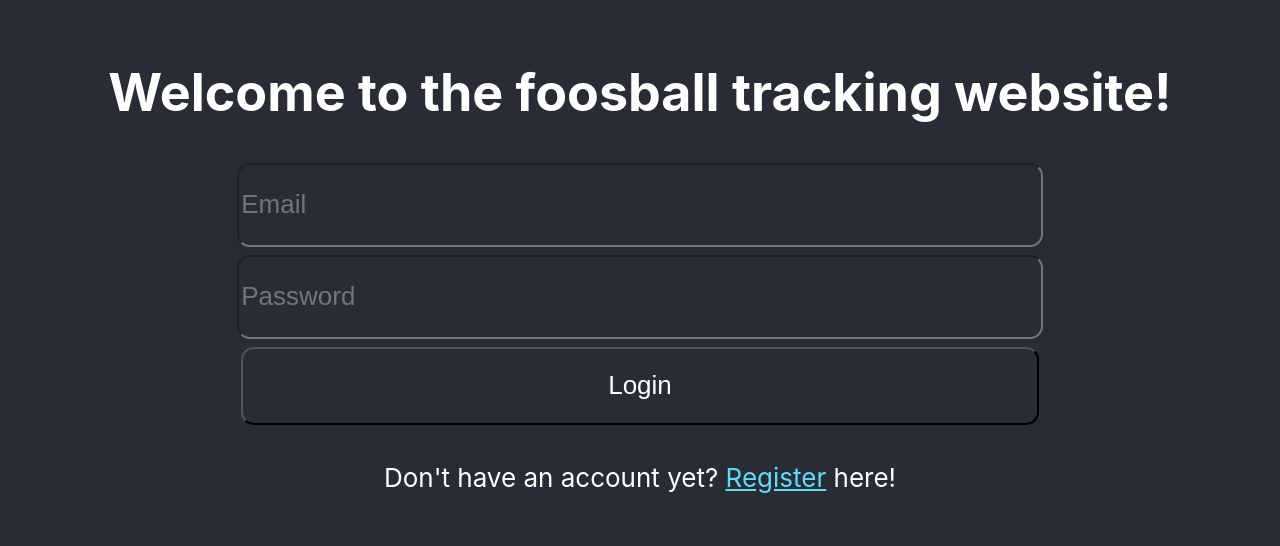
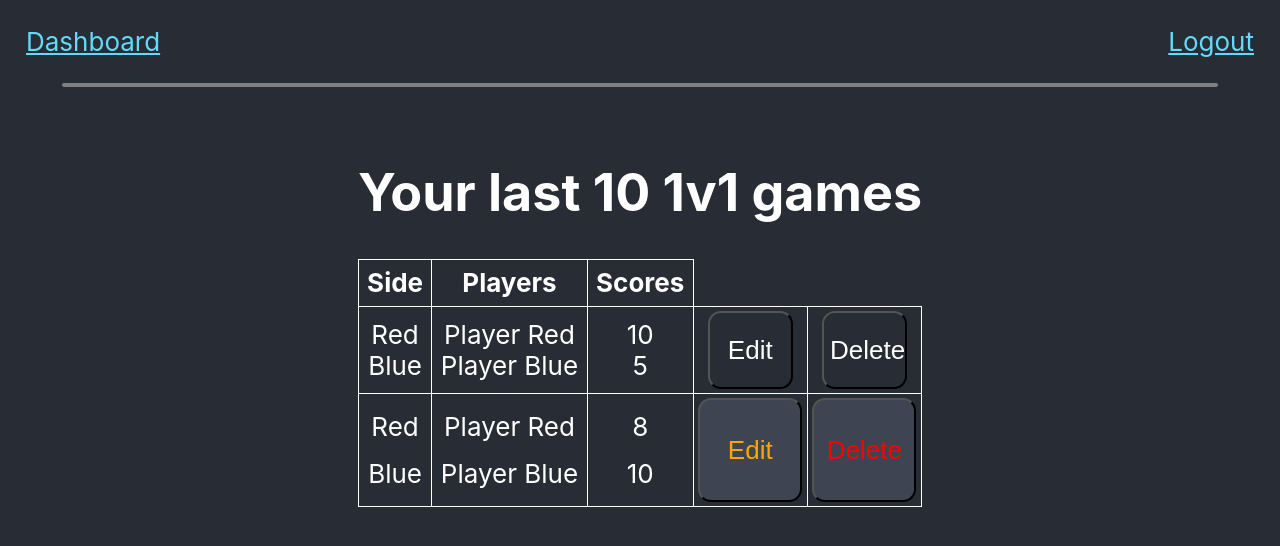
Before and after one commit to MartMonster/Software-Engineering-Belsimpel, a React (Create React App) app in the folder foosball-front-end/: page /LastGames1v1/self in a window 1280 px wide. Before the commit this address led to /login. Shown: the top 546 px of the page. Built offline with nearby package versions, Linux system fonts and the light colour scheme.

Commit message:
making games is now possible

```diff
--- a/foosball-front-end/src/App.css
+++ b/foosball-front-end/src/App.css
@@ -176,3 +176,39 @@ th {
   text-align: right;
   margin: 1em 1em .5em 0em;
 }
+
+.editButton {
+  background-color: #3E4451;
+  /* background-color: orange; */
+  color: black;
+  color: #61dafb;
+  color: orange;
+  height: 4em;
+  width: 4em;
+}
+
+.deleteButton {
+  background-color: #3E4451;
+  /* background-color: red; */
+  color: black;
+  color: #61dafb;
+  color: red;
+  height: 4em;
+  width: 4em;
+}
+
+.tableCol {
+  display:"flex";
+  flex-direction:"column";
+  justify-content: center;
+  padding: 0;
+  margin: 0;
+}
+
+.tableCol p {
+  margin: 0;
+}
+
+.outerTable th {
+  padding: .3em;
+}
--- a/foosball-front-end/src/components/axios.tsx
+++ b/foosball-front-end/src/components/axios.tsx
@@ -222,3 +222,51 @@ export async function getOwnTeams() {
     });
     return teams;
 }
+
+export async function makeGame1v1(player2_username:string, player1_score:number, player2_score:number, player1_side:number) {
+    let b:boolean = false;
+    await axios.post('games1v1', {
+        headers: {
+            Accept: 'application/json'
+        },
+        player2_username,
+        player1_score,
+        player2_score,
+        player1_side
+    })
+    .then(response => {
+        console.log(response);
+        if (response.status >= 200 && response.status < 300) {
+            b = true;
+        }
+    })
+    .catch(error => {
+        console.log(error);
+    })
+    return b;
+}
+
+export async function makeGame2v2(player2_username:string, player3_username:string, player4_username:string, team1_score:number, team2_score:number, side:number) {
+    let b:boolean = false;
+    await axios.post('games2v2', {
+        headers: {
+            Accept: 'application/json'
+        },
+        player2_username,
+        player3_username,
+        player4_username,
+        team1_score,
+        team2_score,
+        side
+    })
+    .then(response => {
+        console.log(response);
+        if (response.status >= 200 && response.status < 300) {
+            b = true;
+        }
+    })
+    .catch(error => {
+        console.log(error);
+    })
+    return b;
+}
--- a/foosball-front-end/src/pages/AddGame1v1.tsx
+++ b/foosball-front-end/src/pages/AddGame1v1.tsx
@@ -1,37 +1,49 @@
-import React from 'react';
+import React, { useState } from 'react';
 import { useNavigate } from "react-router-dom";
 import { lastGames1v1Route } from "./LastGames1v1";
 import { ownGames1v1Route } from "./OwnGames1v1";
+import { makeGame1v1 } from '../components/axios';
+
 export const addGame1v1Route:string = "AddGame1v1"
 export const AddGame1v1 = () => {
     const navigate = useNavigate();
     const navigateToOwnGames = () => {
         navigate('/' + lastGames1v1Route +'/'+ ownGames1v1Route);
     }
+    const [opponent, setOpponent] = useState("");
+    const [myPoints, setMyPoints] = useState(0);
+    const [opponentPoints, setOpponentPoints] = useState(0);
+    const [side, setSide] = useState(0);
+    const makeGame = async (e: { preventDefault: () => void; }) => {
+        e.preventDefault()
+        if(await makeGame1v1(opponent, myPoints, opponentPoints, side)) {
+            navigateToOwnGames()
+        }
+    }
     return (
         <div className="App">
             <h1>Make a new 1v1 game</h1>
-            <form autoComplete="off">
+            <form autoComplete="off" onSubmit={makeGame}>
                 <label>
                     What side did you play on?
-                    <select>
+                    <select onChange={e => setSide(parseInt(e.target.value))}>
                         <option value="1">Red</option>
                         <option value="2">Blue</option>
                     </select>
                 </label>
                 <label>
                     What is the username of your opponent?
-                    <input type="text" placeholder="Username"/>
+                    <input type="text" placeholder="Username" onChange={e => setOpponent(e.target.value)}/>
                 </label>
                 <label>
                     How many points did you score?
-                    <input type="number" step="1" placeholder="Points"/>
+                    <input type="number" step="1" placeholder="Points" onChange={e => setMyPoints(parseInt(e.target.value))}/>
                 </label>
                 <label>
                     How many points did your opponent score?
-                    <input type="number" step="1" placeholder="Points"/>
+                    <input type="number" step="1" placeholder="Points" onChange={e => setOpponentPoints(parseInt(e.target.value))}/>
                 </label>
-                <button type="submit" onClick={navigateToOwnGames}>Enter game</button>
+                <button type="submit">Enter game</button>
             </form>
         </div>
     );
--- a/foosball-front-end/src/pages/AddGame2v2.tsx
+++ b/foosball-front-end/src/pages/AddGame2v2.tsx
@@ -1,42 +1,57 @@
-import React from 'react';
+import React, { useState } from 'react';
 import { useNavigate } from "react-router-dom";
 import { lastGames2v2Route } from "./LastGames2v2";
 import { ownGames2v2Route } from "./OwnGames2v2";
+import { makeGame2v2 } from '../components/axios';
+
 export const addGame2v2Route: string = "AddGame2v2"
 export const AddGame2v2 = () => {
     const navigate = useNavigate();
     const navigateToOwnGames = () => {
         navigate('/' + lastGames2v2Route + '/' + ownGames2v2Route);
     }
+    const [player2, setPlayer2] = useState("");
+    const [player3, setPlayer3] = useState("");
+    const [player4, setPlayer4] = useState("");
+    const [myScore, setMyScore] = useState(0);
+    const [opponentScore, setOpponentScore] = useState(0);
+    const [side, setSide] = useState(0)
+
+    const makeGame = async (e: { preventDefault: () => void; }) => {
+        e.preventDefault()
+        if(await makeGame2v2(player2, player3, player4, myScore, opponentScore, side)) {
+            navigateToOwnGames()
+        }
+    }
     return (
         <div className="App">
             <h1>Make a new 2v2 game</h1>
-            <form autoComplete="off">
+            <form autoComplete="off" onSubmit={makeGame}>
                 <label>
                     What side did you play on?
-                    <select>
+                    <select onChange={e => setSide(parseInt(e.target.value))}>
                         <option value="1">Red</option>
                         <option value="2">Blue</option>
                     </select>
                 </label>
                 <label>
                     What is the username of your teammate?
-                    <input type="text" placeholder="Username" />
+                    <input type="text" placeholder="Username" onChange={e => setPlayer2(e.target.value)}/>
                 </label>
                 <label>
                     What are the usernames of your opponents?
-                    <input type="text" placeholder="Username" />
-                    <input type="text" placeholder="Username" />
+                    <input type="text" placeholder="Username" onChange={e => setPlayer3(e.target.value)}/>
+                    <input type="text" placeholder="Username" onChange={e => setPlayer4(e.target.value)}/>
                 </label>
                 <label>
                     How many points did your team score?
-                    <input type="number" step="1" placeholder="Points" />
+                    <input type="number" step="1" placeholder="Points" onChange={e => setMyScore(parseInt(e.target.value))}/>
                 </label>
                 <label>
                     How many points did your opponents score?
-                    <input type="number" step="1" placeholder="Points" />
+                    <input type="number" step="1" placeholder="Points" onChange={e => setOpponentScore(parseInt(e.target.value))}/>
                 </label>
-            <button type="submit" onClick={navigateToOwnGames}>Enter game</button>
+            <button type="submit">Enter game</button>
             </form>
         </div>
     );
--- a/foosball-front-end/src/pages/Layout.tsx
+++ b/foosball-front-end/src/pages/Layout.tsx
@@ -3,9 +3,11 @@ import { Outlet, Link, Navigate } from "react-router-dom";
 import { loginRoute } from "./Login";
 import { logout, loggedIn } from '../components/axios';
 
+const DEBUG:boolean = true;
+
 export const layoutRoute:string = "/"
 export const Layout = () => {
-    if (!loggedIn) {
+    if (!loggedIn && !DEBUG) {
         console.log("user not logged in!")
         return <Navigate to="login"/>;
     }
--- a/foosball-front-end/src/pages/OwnGames1v1.tsx
+++ b/foosball-front-end/src/pages/OwnGames1v1.tsx
@@ -4,36 +4,13 @@ export const OwnGames1v1 = () => {
     return (
         <div className="App">
             <h1>Your last 10 1v1 games</h1>
-            <table>
-                <tr>
-                    <th>Player Red</th>
-                    <th>Player Blue</th>
-                    <th>Score Red</th>
-                    <th>Score Blue</th>
-                    <th>Edit</th>
-                    <th>Delete</th>
-                </tr>
-                <tr>
-                    <td>Player 1</td>
-                    <td>Player 2</td>
-                    <td>10</td>
-                    <td>5</td>
-                    <td></td>
-                </tr>
-                <tr>
-                    <td>Player 1</td>
-                    <td>Player 2</td>
-                    <td>7</td>
-                    <td>10</td>
-                </tr>
-            </table>
             <table className="outerTable">
                 <tr>
                     <th>Side</th>
                     <th>Players</th>
                     <th>Scores</th>
-                    <th>Edit</th>
-                    <th>Delete</th>
+                    {/* <th>Edit</th>
+                    <th>Delete</th> */}
                 </tr>
                 <tr>
                     <td>
@@ -73,6 +50,44 @@ export const OwnGames1v1 = () => {
                         <button>Delete</button>
                     </td>
                 </tr>
+                <tr>
+                    <td>
+                        <div className="tableCol">
+                            <p>
+                                Red
+                            </p>
+                            <p>
+                                Blue
+                            </p>
+                        </div>
+                    </td>
+                    <td>
+                        <div className="tableCol">
+                            <p>
+                                Player Red
+                            </p>
+                            <p>
+                                Player Blue
+                            </p>
+                        </div>
+                    </td>
+                    <td>
+                        <div className="tableCol">
+                            <p>
+                                8
+                            </p>
+                            <p>
+                                10
+                            </p>
+                        </div>
+                    </td>
+                    <td>
+                        <button className='editButton'>Edit</button>
+                    </td>
+                    <td>
+                        <button className='deleteButton'>Delete</button>
+                    </td>
+                </tr>
             </table>
         </div>
     );
```
